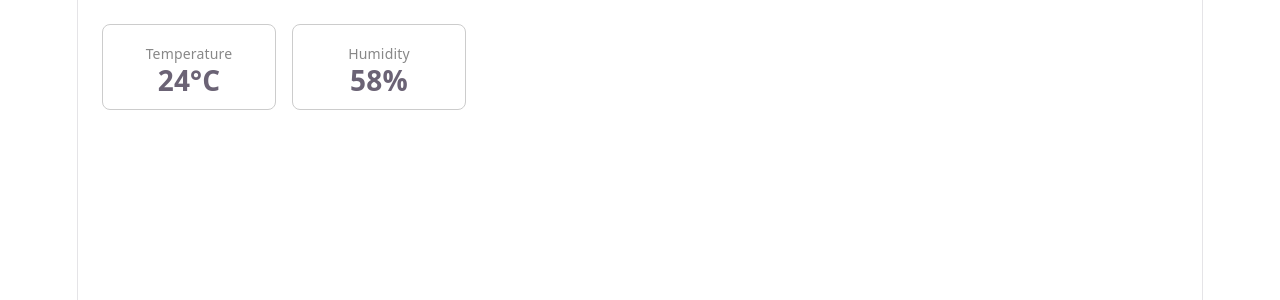
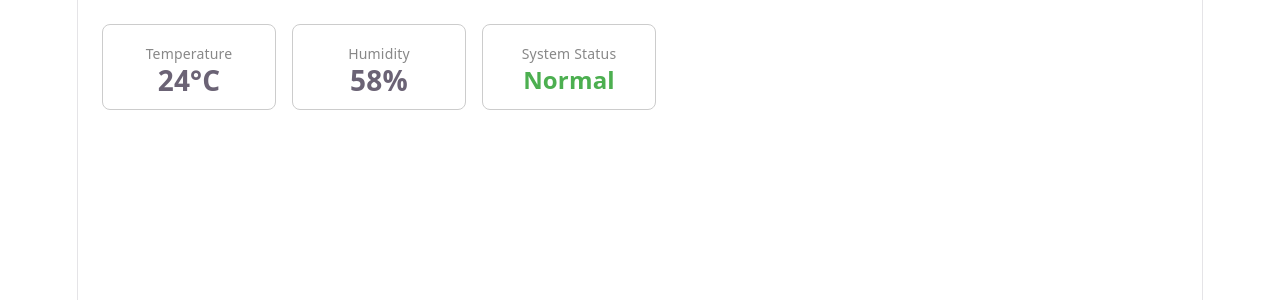
Before and after one commit to KiraboFaith/KAYVAK, a React app in the folder frontend/: page / in a window 1280 px wide. Shown: the top 300 px of the page. Built offline with nearby package versions, Linux system fonts and the light colour scheme; the HTML template or start-up script is replaced by a standard one.

Commit message:
Add StatusPanel component with color-coded system status

```diff
--- a/frontend/src/components/Dashboard.jsx
+++ b/frontend/src/components/Dashboard.jsx
@@ -1,10 +1,12 @@
 import StatCard from './StatCard';
+import StatusPanel from './StatusPanel';
 
 function Dashboard() {
   return (
     <div style={{ display: 'flex', gap: '16px', padding: '24px' }}>
       <StatCard label="Temperature" value={24} unit="°C" />
       <StatCard label="Humidity" value={58} unit="%" />
+      <StatusPanel status="Normal" />
     </div>
   );
 }
--- /dev/null
+++ b/frontend/src/components/StatusPanel.jsx
@@ -0,0 +1,18 @@
+function StatusPanel({ status }) {
+  const colors = {
+    Normal: '#4CAF50',
+    Warning: '#FF9800',
+    Alert: '#F44336',
+  };
+
+  return (
+    <div style={{ border: '1px solid #ccc', borderRadius: '8px', padding: '16px', minWidth: '140px' }}>
+      <p style={{ margin: 0, fontSize: '14px', color: '#888' }}>System Status</p>
+      <p style={{ margin: 0, fontSize: '24px', fontWeight: 'bold', color: colors[status] || '#000' }}>
+        {status}
+      </p>
+    </div>
+  );
+}
+
+export default StatusPanel;
```
